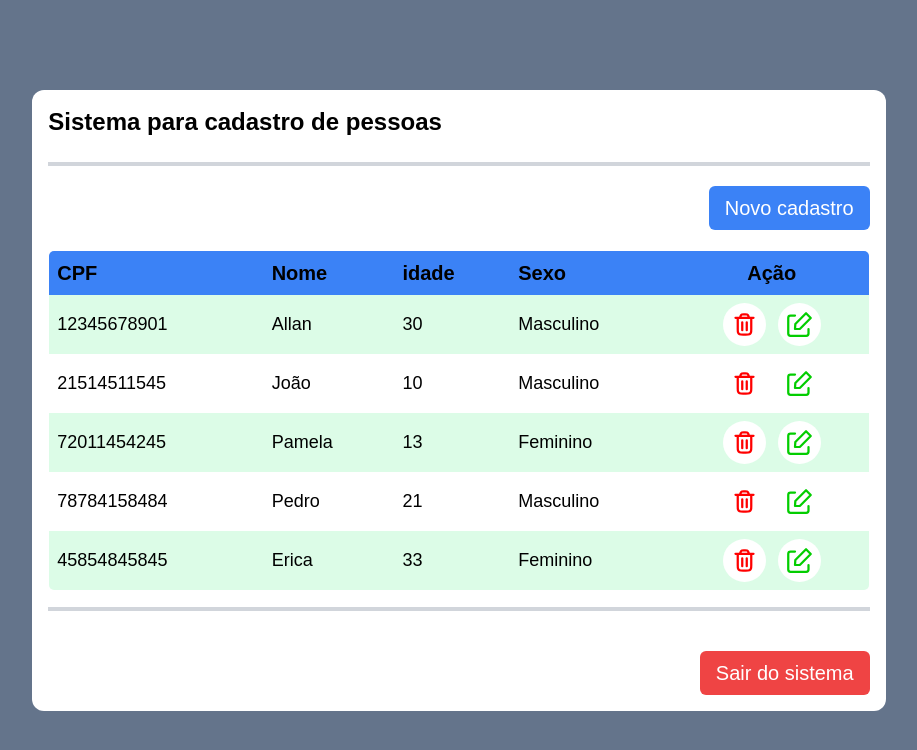
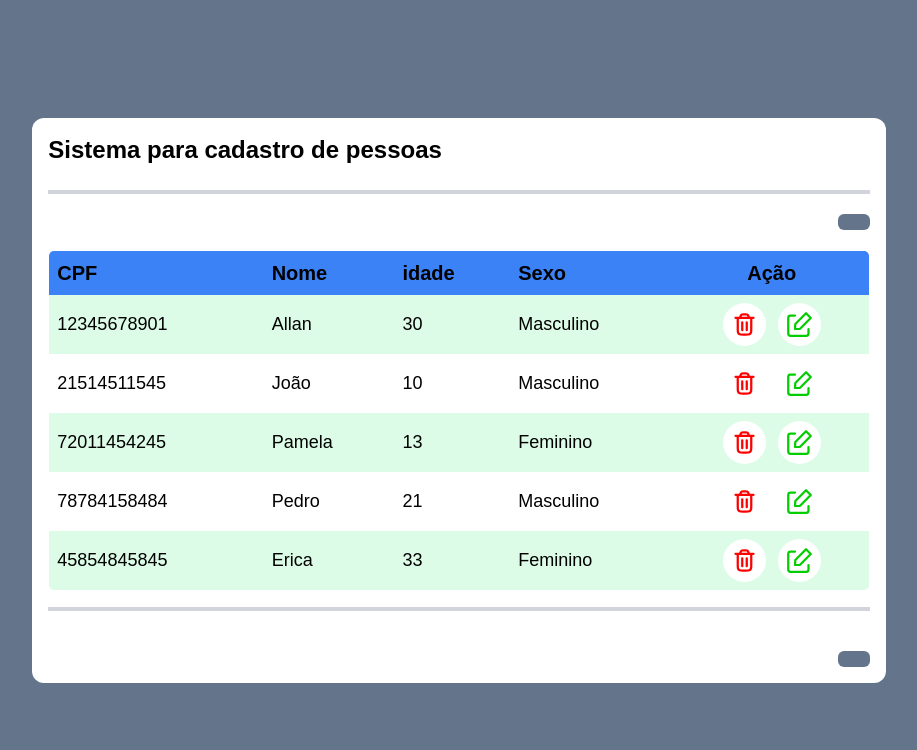
Before and after one commit to allanalmeida94/cadastro-pessoa, a Next.js app: page / in a window 1280 px wide. Shown: the top 750 px of the page, without its empty margins (181-1098 px from the left). Built offline with nearby package versions, Linux system fonts and the light colour scheme.

Commit message:
chore: altera a estrutura do componente Button

```diff
--- a/src/components/Button.tsx
+++ b/src/components/Button.tsx
@@ -1,15 +1,16 @@
-import { ReactNode } from 'react'
-
-interface ButtonProps {
-  children: ReactNode
-  className?: string
-  handleClick: () => void
+type ButtonProps = {
+  text: string,
+  backgroundColor?: string,
+  type?: "submit" | "reset" | "button" | undefined
+  className?: string,
+  handleClick?: () => void,
+  disabled?: boolean
 }
 
-export default function Button({children, className, handleClick}: ButtonProps) {
+export default function Button({text, type, backgroundColor, className, handleClick, ...props}: ButtonProps) {
   return (
-    <button className={`px-4 py-2 rounded-md text-white text-xl ${className}`} onClick={handleClick}>
-      {children}
+    <button  {...props} onClick={handleClick} type={type} className={`px-4 py-2 rounded-md text-xl ${backgroundColor ? backgroundColor : 'bg-slate-500'} ${className}`}>
+      {text}
     </button>
   )
 }
```
